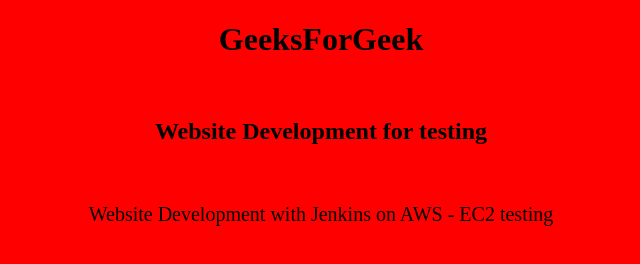
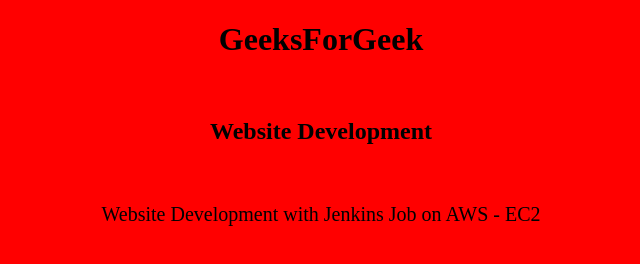
Before and after one commit to Raghavavv/jenkinsrepo, a plain HTML site: page index.html in a window 1280 px wide. Shown: the whole page, without its empty margins (319-959 px from the left). Drawn offline with Linux system fonts and the light colour scheme.

Commit message:
Deploying code to ec2 using jenkins

```diff
--- a/index.html
+++ b/index.html
@@ -4,8 +4,8 @@
     <meta charset="UTF-8">
     <meta http-equiv="X-UA-Compatible"
     content="IE=edge">
-    <meta name="viewport" content="width=
-    device-width, initial-scale=1.0">
+    <meta name="viewport" content=
+    "width=device-width, initial-scale=1.0">
     <style>
         body{
             background-color: red;
@@ -28,8 +28,8 @@ p{
 <body>
     <h1>GeeksForGeek</h1>
     <br>
-   <h2> Website Development for testing </h2>
+   <h2> Website Development </h2>
    <br>
-   <p> Website Development with Jenkins on AWS - EC2 testing</p>
+   <p> Website Development with Jenkins Job on AWS - EC2</p>
 </body>
 </html>
```
